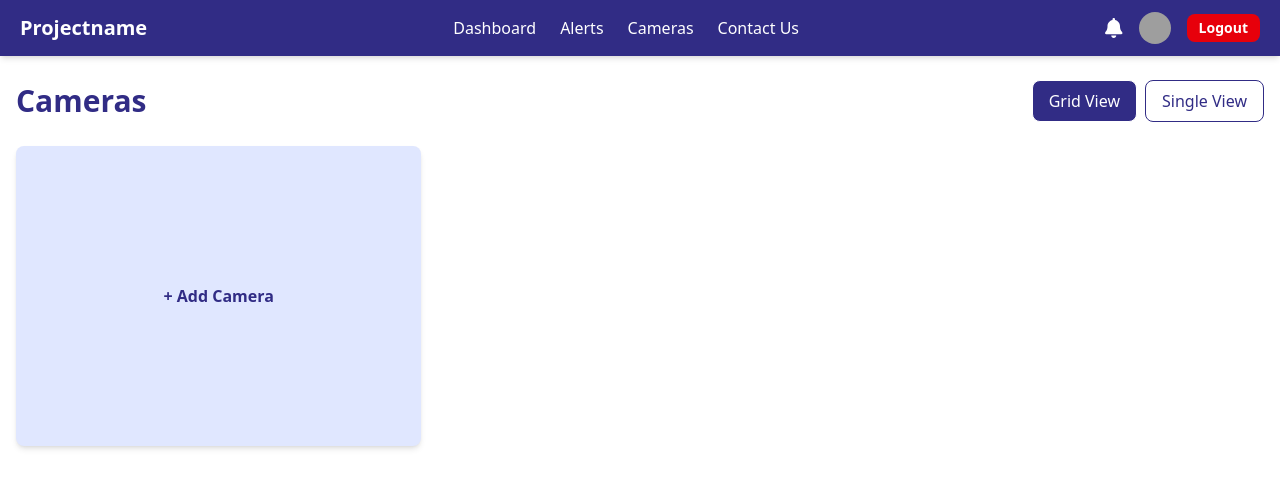
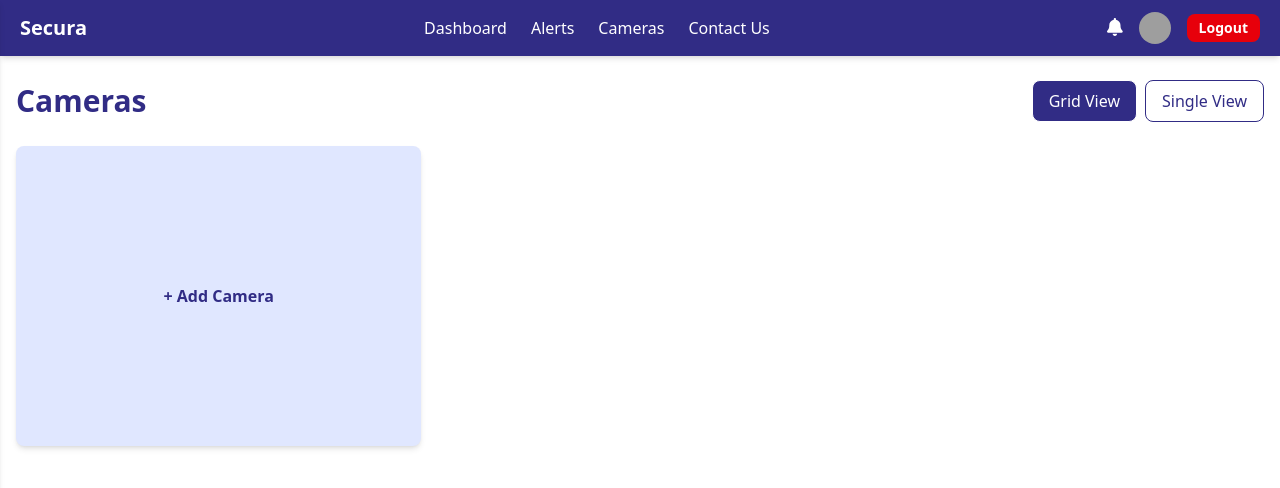
Before and after one commit to heiiodear/Capstone-Project, a React (Vite) app in the folder web/my-app/client/: page /cameras in a window 1280 px wide. Shown: the top 488 px of the page. Built offline with nearby package versions, Linux system fonts and the light colour scheme; grey boxes are pictures that could not be loaded.

Commit message:
</header>

```diff
--- a/web/my-app/client/src/components/Header.jsx
+++ b/web/my-app/client/src/components/Header.jsx
@@ -1,6 +1,6 @@
 import React, { useEffect, useState } from "react";
 import { Link, useNavigate } from "react-router-dom";
-import { FaBars } from "react-icons/fa";
+import { FaBars, FaTimes } from "react-icons/fa";
 import { library } from '@fortawesome/fontawesome-svg-core';
 import { fas } from '@fortawesome/free-solid-svg-icons';
 import { fab } from '@fortawesome/free-brands-svg-icons';
@@ -10,10 +10,16 @@ library.add(fas, fab, far);
 import axios from "axios";
 
 function Header() {
+    // เพิ่ม
+    const [isSidebarOpen, setIsSidebarOpen] = useState(false);
+    // ลบไหม คุยกับตัวเอง
     const navigate = useNavigate();
     const [profileImage, setProfileImage] = useState("https://www.engineering.columbia.edu/sites/default/files/styles/full_size_1_1/public/2024-07/Columbia_Engineering_Headshot_1_B.png?itok=n6_TL_JQ");
     const [isLoading, setIsLoading] = useState(true);
     const [error, setError] = useState(null);
+
+    const toggleSidebar = () => setIsSidebarOpen(!isSidebarOpen);
+    const closeSidebar = () => setIsSidebarOpen(false);
 
     useEffect(() => {
         const fetchUserProfile = async () => {
@@ -33,25 +39,17 @@ function Header() {
                         Authorization: `Bearer ${token}`
                     }
                 });
-                if (response.data.profileImage) {
-                    console.log("User profile image fetched:", response.data.profileImage);
-                    setProfileImage(response.data.profileImage);
-                } else {
-                    console.log("No profile image found, using default");
-                    setProfileImage(
-                        "https://www.engineering.columbia.edu/sites/default/files/styles/full_size_1_1/public/2024-07/Columbia_Engineering_Headshot_1_B.png?itok=n6_TL_JQ"
-                    );
-                }
+                setProfileImage(response.data.profileImage || profileImage);
             } catch (error) {
                 console.error("Failed to fetch user profile", error);
                 setError("Failed to fetch profile image");
             } finally {
                 setIsLoading(false);
-            }
-        };
+      }
+    };
 
-        fetchUserProfile();
-    }, []);
+    fetchUserProfile();
+  }, []);
 
     const handleLogout = () => {
         localStorage.removeItem("token");
@@ -64,18 +62,22 @@ function Header() {
     // };
 
     return (
-        <div className="bg-indigo-900 text-white shadow-md py-3 px-5">
+        <header className="bg-indigo-900 text-white shadow-md py-3 px-5 relative z-50">
             <div className="max-w-9xl mx-auto flex justify-between items-center">
+                {/* Left: Brand + Mobile Menu Button */}
                 <div className="flex items-center gap-4">
                     <button
-                        className="md:hidden">
+                        className="md:hidden text-white"
+                        onClick={toggleSidebar}
+                    >
                         <FaBars className="w-5 h-5" />
                     </button>
-                    <Link to="/dashboard" className="text-xl font-bold flex items-center gap-2">
-                        <span className="hidden sm:inline">Projectname</span>
+                    <Link to="/dashboard" className="text-xl font-bold">
+                        <span className="hidden sm:inline">Secura</span>
                     </Link>
                 </div>
 
+                {/* Center: Nav Links (Desktop only) */}
                 <nav className="hidden md:flex gap-6 text-md font-medium">
                     <Link to="/dashboard" className="hover:underline">Dashboard</Link>
                     <Link to="/alerts" className="hover:underline">Alerts</Link>
@@ -83,23 +85,21 @@ function Header() {
                     <Link to="/contactus" className="hover:underline">Contact Us</Link>
                 </nav>
 
-                <div className="flex items-center gap-4 relative">
-                    <Link to="/alerts" className="relative text-xl">
-                        <FontAwesomeIcon icon="fa-solid fa-bell" style={{ color: "#ffffff" }} />
+                {/* Right: Notification + Profile + Logout */}
+                <div className="flex items-center gap-4">
+                    <Link to="/alerts">
+                        <FontAwesomeIcon icon="bell" className="text-white text-lg" />
                     </Link>
                     <Link to="/profile">
-                        <div className="relative w-8 h-8 rounded-full overflow-hidden">
                             <img
                                 src={profileImage}
                                 alt="Profile"
-                                className="object-cover w-full h-full"
+                                className="w-8 h-8 rounded-full object-cover"
                                 onError={(e) => {
                                     e.target.onerror = null;
                                     e.target.src = "https://www.engineering.columbia.edu/sites/default/files/styles/full_size_1_1/public/2024-07/Columbia_Engineering_Headshot_1_B.png?itok=n6_TL_JQ";
                                 }}
                                 />
-
-                        </div>
                     </Link>
                     <button
                         type="submit"
@@ -109,7 +109,30 @@ function Header() {
                     </button>
                 </div>
             </div>
-        </div>
+                {/* Sidebar Menu */}
+                <div className={`fixed top-0 left-0 w-64 h-full bg-white shadow-md transform transition-transform duration-300 ease-in-out z-50 ${isSidebarOpen ? "translate-x-0" : "-translate-x-full"}`}>
+                <div className="flex justify-between items-center px-5 py-4 border-b">
+                    <h2 className="text-indigo-900 font-bold text-lg">Menu</h2>
+                    <button onClick={closeSidebar}>
+                    <FaTimes className="text-indigo-900 text-xl" />
+                    </button>
+                </div>
+                <nav className="flex flex-col gap-4 px-5 py-4 text-indigo-900 font-medium">
+                    <Link to="/dashboard" onClick={closeSidebar}>Dashboard</Link>
+                    <Link to="/alerts" onClick={closeSidebar}>Alerts</Link>
+                    <Link to="/cameras" onClick={closeSidebar}>Cameras</Link>
+                    <Link to="/contactus" onClick={closeSidebar}>Contact Us</Link>
+                </nav>
+                </div>
+
+                {/* Backdrop */}
+                {isSidebarOpen && (
+                <div
+                    className="fixed inset-0 bg-black/50 z-40"
+                    onClick={closeSidebar}
+        ></div>
+        )}
+     </header>
     );
 };
 
```
